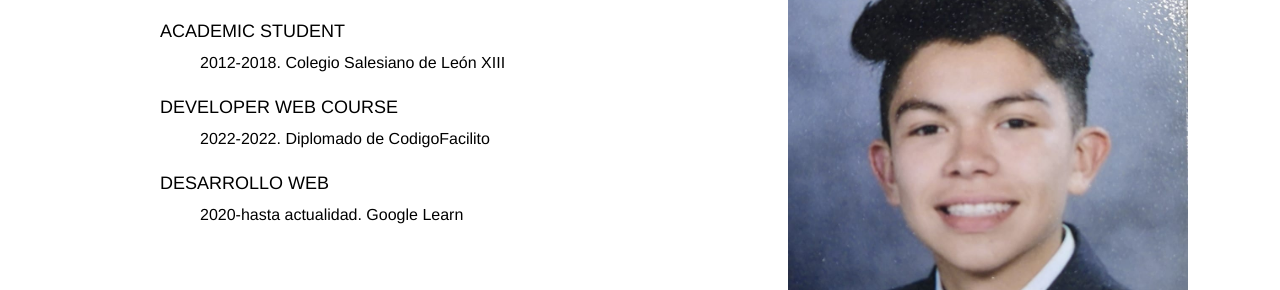
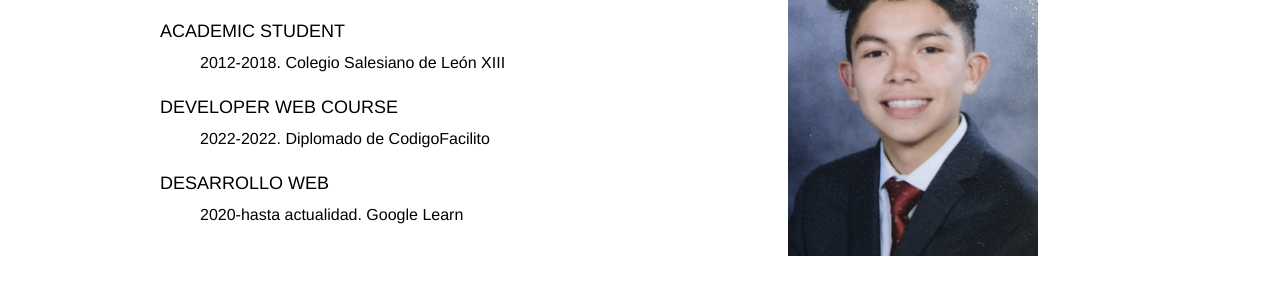
Before and after one commit to Juanonimo/juanonimo.github.com, a plain HTML site: page cv/index.html in a window 1280 px wide. Shown: the part 289-579 px from the top of the page. Drawn offline with Linux system fonts and the light colour scheme.

Commit message:
Segundo reajuste

```diff
--- a/cv/index.html
+++ b/cv/index.html
@@ -36,7 +36,7 @@
             </div>
           </div>
           <div style="display:inline-block;width:30%;margin-top:20px">
-            <img src="Juan.jpeg" width="400">
+            <img src="Juan.jpeg" width="250">
           </div>
         <div>
           <h3 style="font-size:36px;font-weight:700;">Profesional Experience</h3>
```
